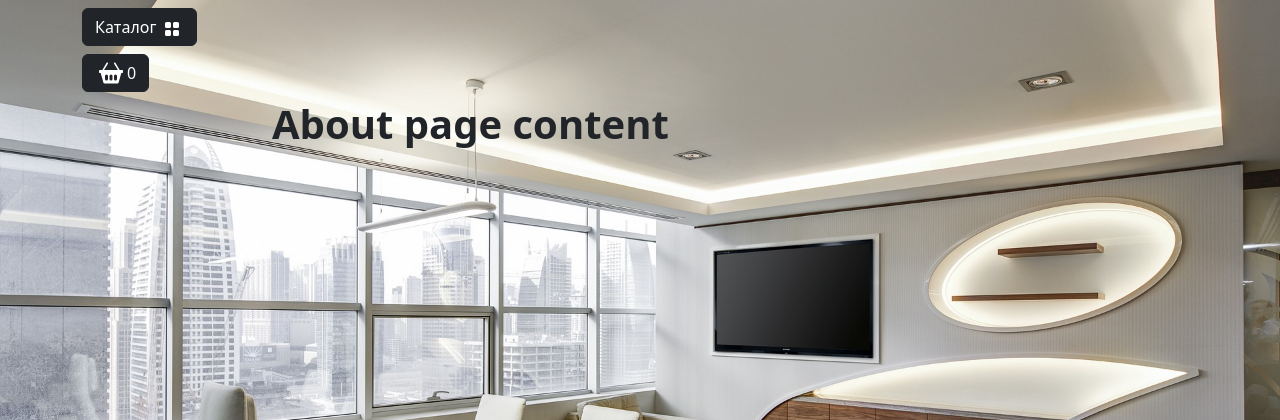
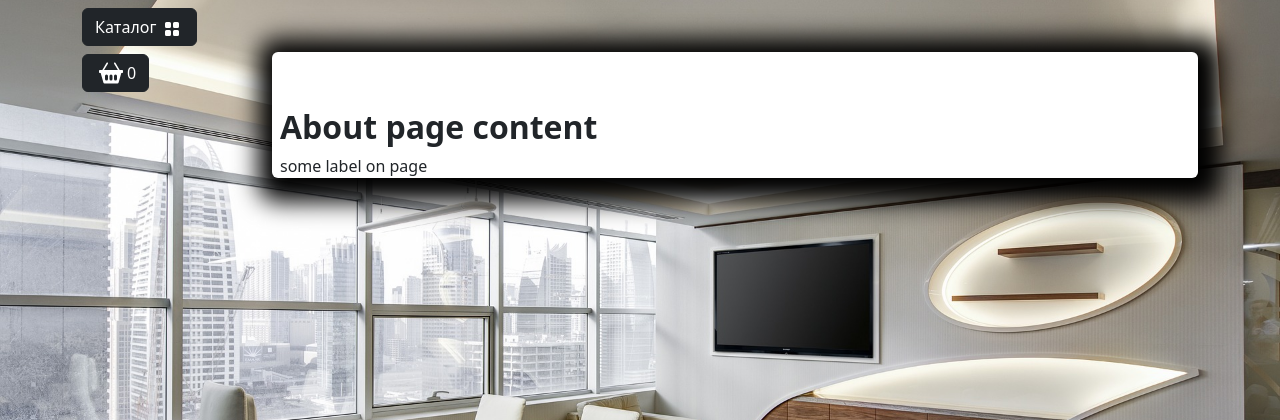
Before and after one commit to D-Ilya/django-shop, a Django app: page /about/ in a window 1280 px wide. Shown: the part 56-476 px from the top of the page. Run offline with Django 4.2, Linux system fonts and the light colour scheme; some libraries are stand-ins or nearby versions.

Commit message:
minor changes

```diff
--- a/app/main/templates/main/about.html
+++ b/app/main/templates/main/about.html
@@ -6,9 +6,10 @@
 {% endblock css %}
 
 {% block content %}
-    <h1 class="mt-5 pt-5"><strong>
-        {{ content }}
-    </strong></h1>
+    <div class="mt-5 pt-5 bg-white custom-shadow rounded">
+        <h2 class="m-2"><strong>{{ content }}</strong></h2>
+        <p class="m-2">{{ text_on_page }}</p>
+    </div>
 {% endblock content %}
 
 {% block footer %}
--- a/app/main/views.py
+++ b/app/main/views.py
@@ -19,6 +19,7 @@ def index(request):
 def about(request):
     context: dict[str:any] = {
         'title': 'About Page',
-        'content': 'About page content'
+        'content': 'About page content',
+        'text_on_page': 'some label on page'
     }
     return render(request, 'main/about.html', context=context)
```
